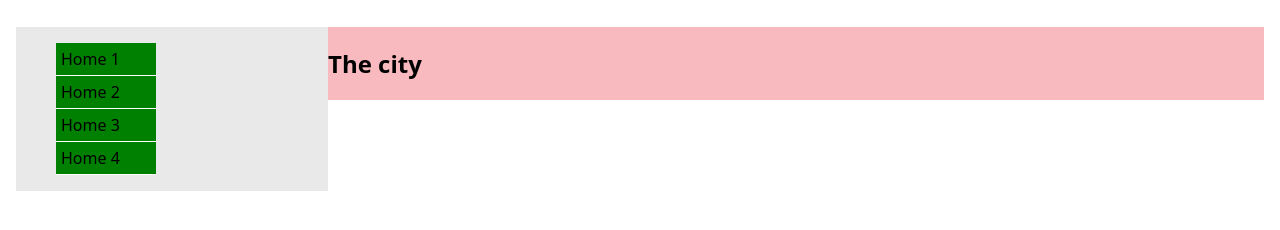
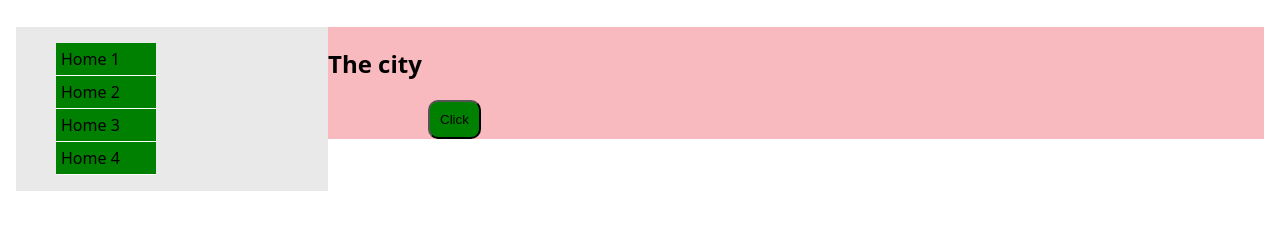
Before and after one commit to nguyenhoangthe93/Responesive_Web_Design, a plain HTML site: page index.html in a window 1280 px wide. Shown: the part 134-364 px from the top of the page. Drawn offline with Linux system fonts and the light colour scheme.

Commit message:
xoay, chuyển động theo trục XY. tăng kích thước-tra

```diff
--- a/index.html
+++ b/index.html
@@ -179,6 +179,28 @@
         /* làm sub menu ẩn hiện ra */
         opacity: 1;
         visibility: visible;
+
+        /* hoặc dùng z-index thì hiển thị độ nổi : số càng lớn thì độ nổi lớn lên */
+      }
+
+
+      .btn{
+        padding:10px;
+        background:green;
+        margin-left:100px;
+        border-radius:10px;
+        transition: all 1s ease;
+      }
+      .btn:hover {
+        /* translateX(): cach truc x bao nhieu */
+        /* translateY(): cach truc y bao nhieu */
+        /* rotate: 30deg: xoay bao nhieudo  */
+        /* scale: tang kich bao nhieu lan */
+        /* transform: translateY(-40px); */
+        /* rotate: -90deg; */
+        transform: rotate(90deg);
+        /* transform: scale(2); */
+        /* scale: 2; */
       }
     </style>
   </head>
@@ -209,6 +231,7 @@
       </section>
       <section class="content col-9">
         <div><h1>The city</h1></div>
+        <button class="btn">Click</button>
       </section>
     </main>
   </body>
```
